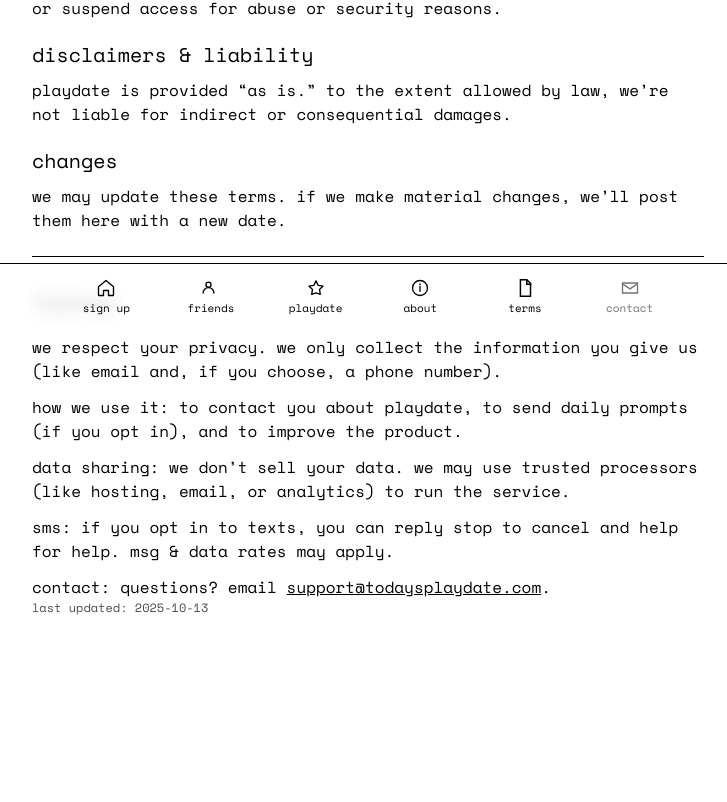
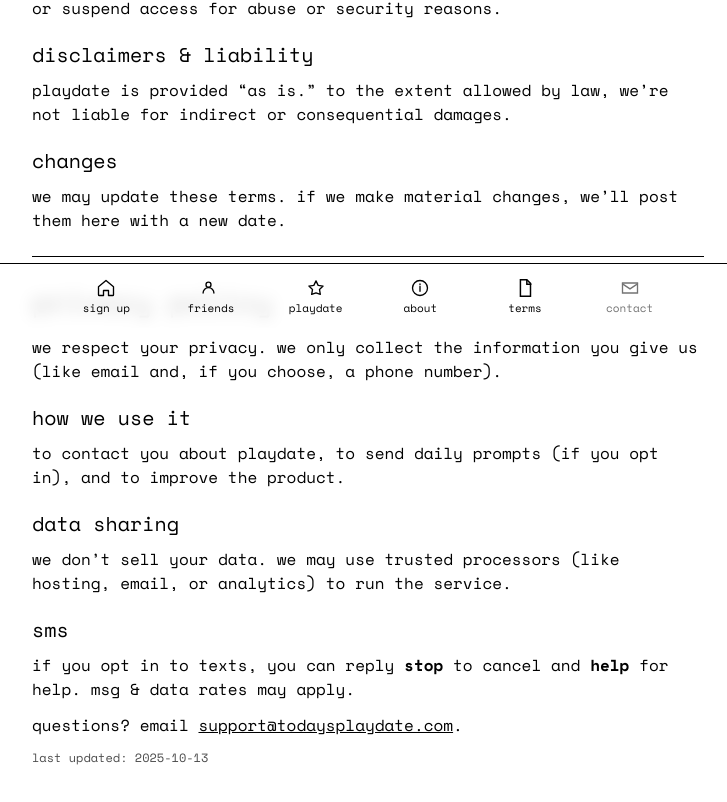
Before and after one commit to shaune-marx/nextjs-boilerplate, a Next.js app: page /terms in a window 1280 px wide. Shown: the part 472-1274 px from the top of the page, without its empty margins (272-999 px from the left). Before the commit the page ends 1209 px from the top, so only its background shows below. Built offline with nearby package versions, Linux system fonts and the light colour scheme.

Commit message:
Update page.tsx

```diff
--- a/app/terms/page.tsx
+++ b/app/terms/page.tsx
@@ -1,6 +1,7 @@
 export default function TermsPage() {
   return (
     <main style={{ maxWidth: 720, margin: "0 auto", padding: 24, textTransform: "lowercase" }}>
+      {/* terms header */}
       <h1 style={{ fontSize: 28, marginBottom: 12 }}>terms</h1>
 
       <p style={{ marginBottom: 12 }}>
@@ -32,32 +33,39 @@ export default function TermsPage() {
         we may update these terms. if we make material changes, we’ll post them here with a new date.
       </p>
 
-      {/* --- privacy policy appended below --- */}
+      {/* divider */}
       <hr style={{ margin: "24px 0" }} />
 
-       <h1 style={{ fontSize: 28, marginBottom: 12 }}>terms</h1>
-      <div style={{ display: "grid", gap: 12 }}>
-        <p>
+      {/* privacy policy header — match the terms header */}
+      <h1 style={{ fontSize: 28, marginBottom: 12 }}>privacy policy</h1>
+
+      <p style={{ marginBottom: 12 }}>
         we respect your privacy. we only collect the information you give us (like email and, if you choose, a phone number).
       </p>
-        <p>
-          how we use it: to contact you about playdate, to send daily prompts (if you opt in), and to improve the product.
+
+      {/* privacy subheaders — match terms subheaders */}
+      <h2 style={{ fontSize: 20, margin: "20px 0 8px" }}>how we use it</h2>
+      <p style={{ marginBottom: 12 }}>
+        to contact you about playdate, to send daily prompts (if you opt in), and to improve the product.
       </p>
-        <p>
-          data sharing: we don’t sell your data. we may use trusted processors (like hosting, email, or analytics) to run the service.
+
+      <h2 style={{ fontSize: 20, margin: "20px 0 8px" }}>data sharing</h2>
+      <p style={{ marginBottom: 12 }}>
+        we don’t sell your data. we may use trusted processors (like hosting, email, or analytics) to run the service.
       </p>
-        <p>
-          sms: if you opt in to texts, you can reply stop to cancel and help for help. msg &amp; data rates may apply.
+
+      <h2 style={{ fontSize: 20, margin: "20px 0 8px" }}>sms</h2>
+      <p style={{ marginBottom: 12 }}>
+        if you opt in to texts, you can reply <strong>stop</strong> to cancel and <strong>help</strong> for help. msg &amp; data rates may apply.
       </p>
-        <p>
-          contact: questions? email{" "}
+
+      <p style={{ marginBottom: 12 }}>
+        questions? email{" "}
         <a href="mailto:support@todaysplaydate.com" style={{ textDecoration: "underline" }}>
           support@todaysplaydate.com
         </a>
         .
       </p>
-      </div>
-
 
       <p style={{ opacity: 0.7, fontSize: 12 }}>
         last updated: {new Date().toISOString().slice(0, 10)}
```
Lines whose indentation alone changed are shown as unchanged.
